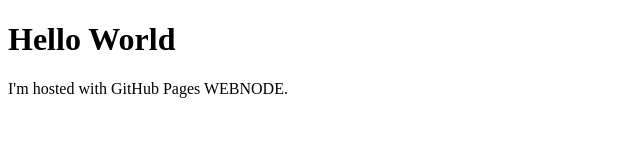
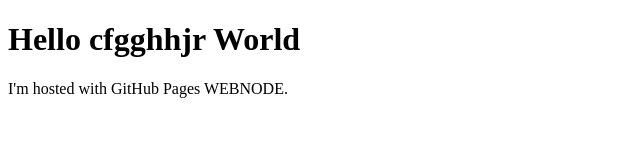
Before and after one commit to Kenasa101/webNodemini-app-frz.github.io, a plain HTML site: page index.html in a window 1280 px wide. Shown: the whole page, without its empty margins (0-640 px from the left). Drawn offline with Linux system fonts and the light colour scheme.

Commit message:
Update index.html

```diff
--- a/index.html
+++ b/index.html
@@ -1,7 +1,7 @@
 <!DOCTYPE html>
 <html>
 <body>
-<h1>Hello World</h1>
+<h1>Hello cfgghhjr World</h1>
 <p>I'm hosted with GitHub Pages WEBNODE.</p>
 </body>
 </html>
```
